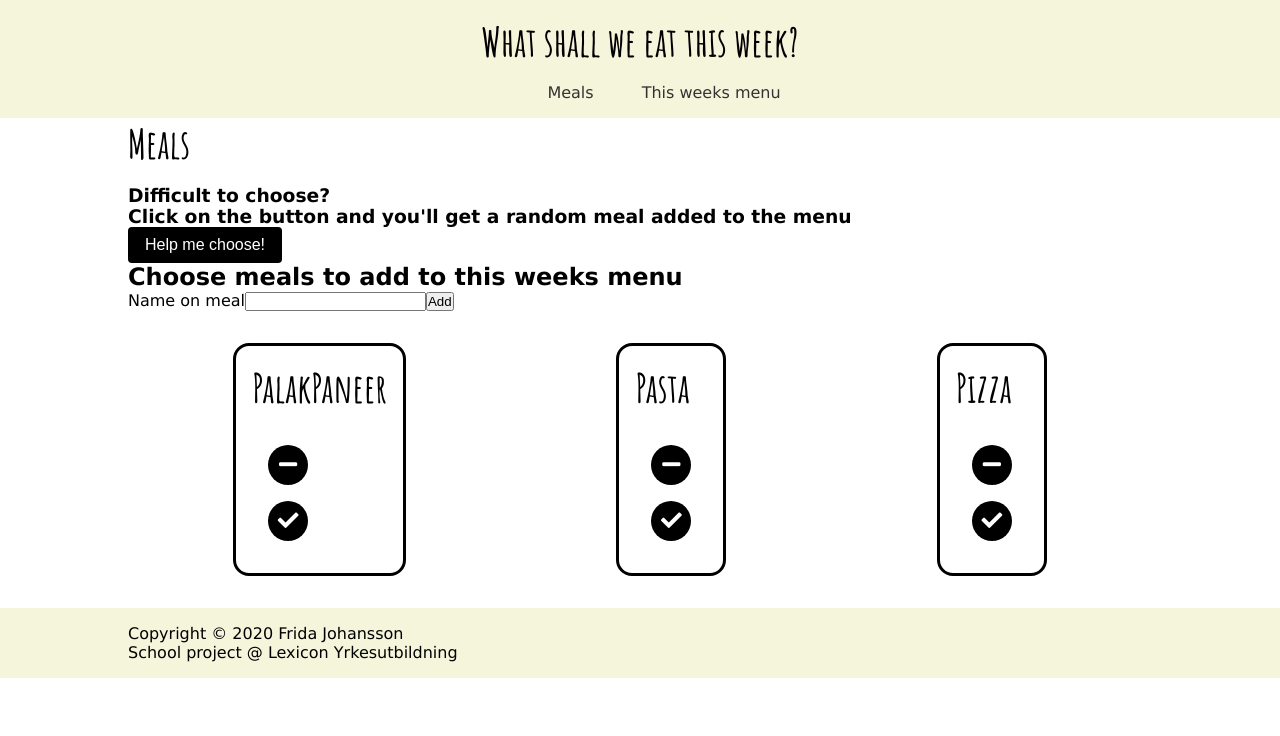
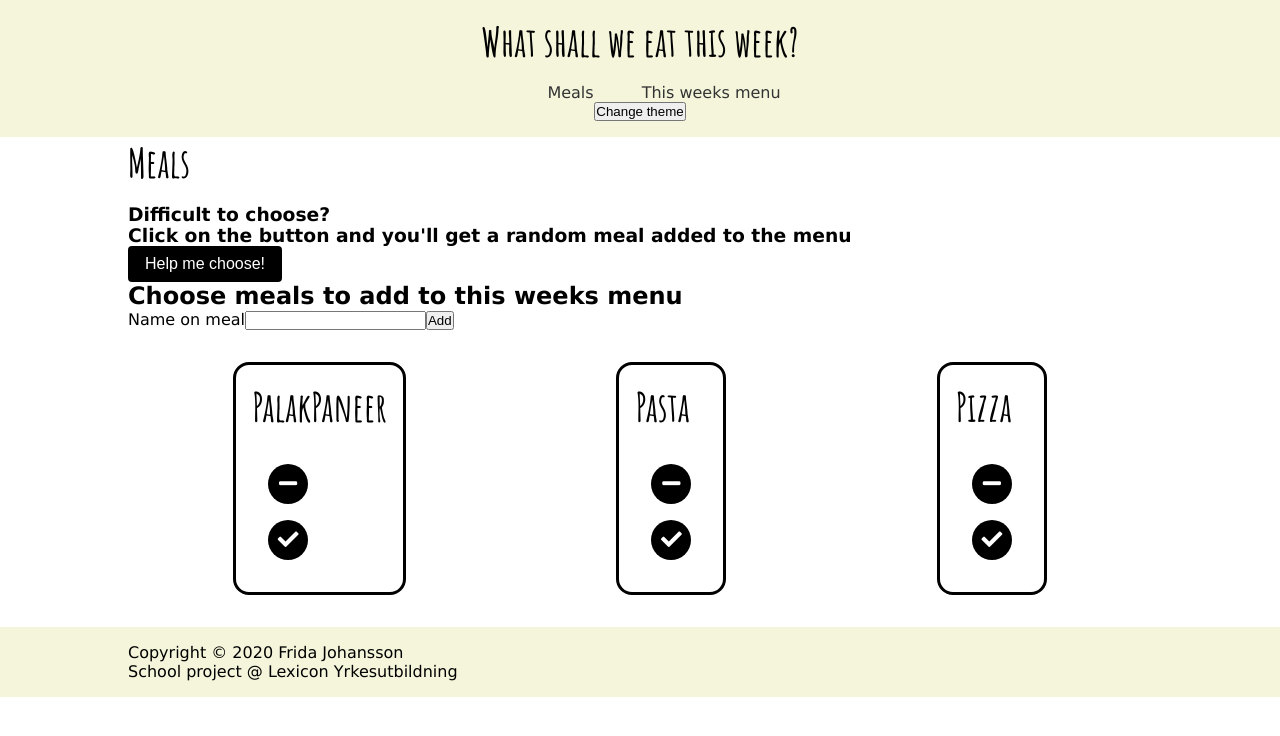
Before and after one commit to johanssonfridamaria/meals-of-the-week-app, a Vue app: page / in a window 1280 px wide. Shown: the top 736 px of the page. Built offline with nearby package versions, Linux system fonts and the light colour scheme.

Commit message:
added btn to change theme on page and added function

```diff
--- a/src/components/Navigation/Navbar.vue
+++ b/src/components/Navigation/Navbar.vue
@@ -5,12 +5,17 @@
       <router-link class="nav-link" to="/">Meals</router-link>
       <router-link class="nav-link" to="/menu">This weeks menu</router-link>
     </div>
+    <button @click="setTheme()" >Change theme</button>
   </nav>
 </template>
 
 <script>
+import { mapActions, mapGetters } from 'vuex';
 export default {
   name: 'Navbar',
+  methods: {
+    ...mapActions(['setTheme'])
+  }
 };
 </script>
 
```
